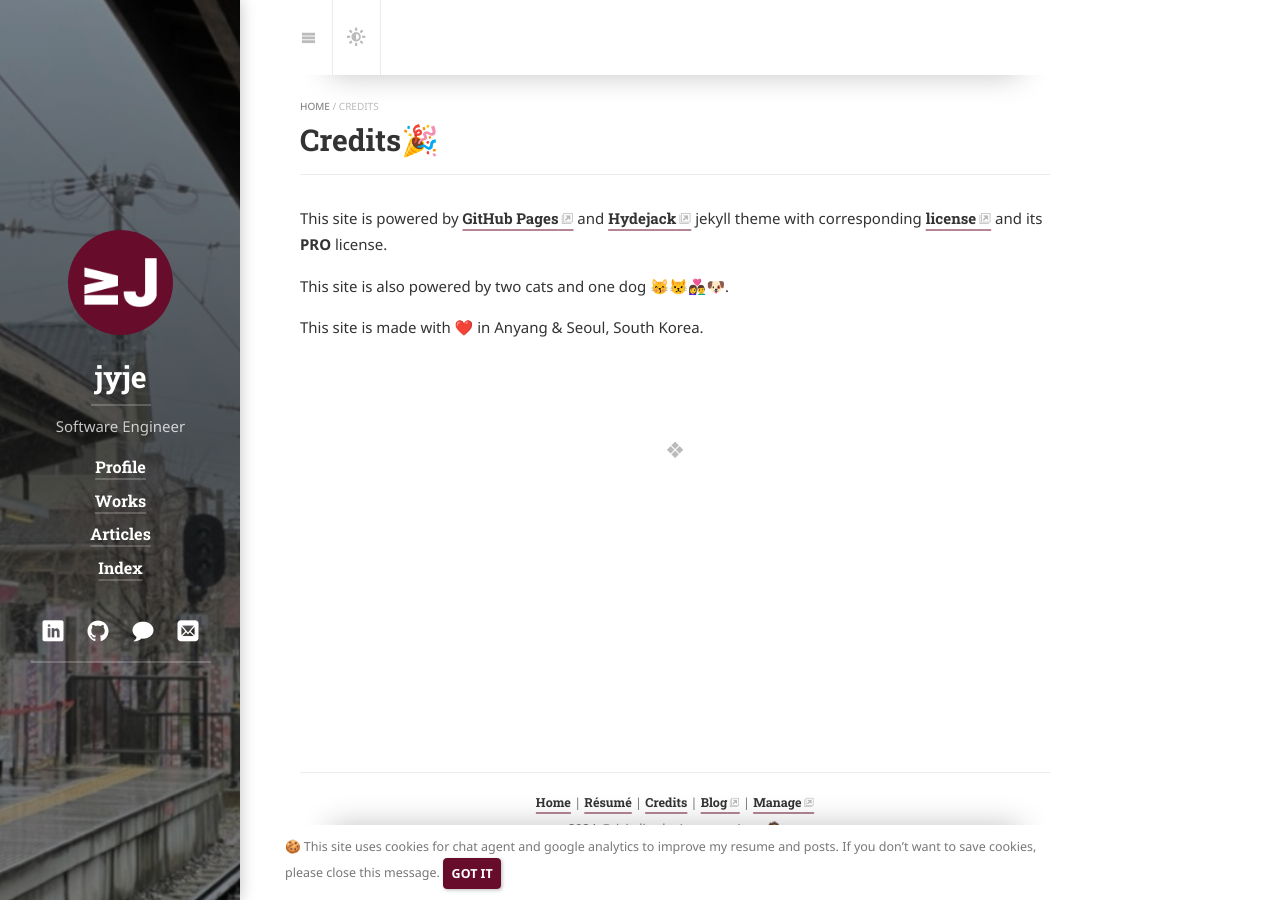
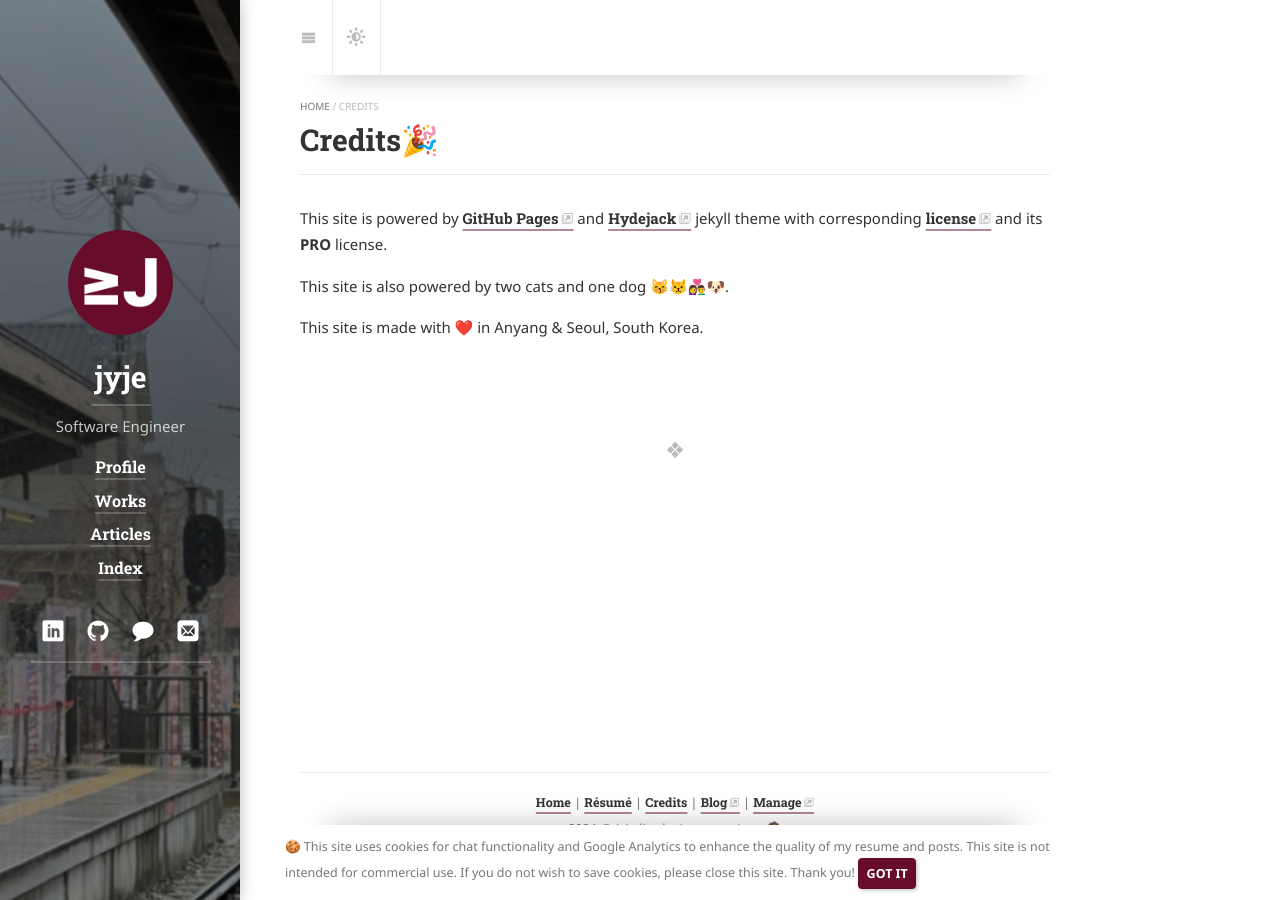
Before and after one commit to jyje/portfolio, a Jekyll site: the page built from credits.md, in a window 1280 px wide. Built offline with Jekyll 4.4.1, drawn with Linux system fonts in a browser that asks for light colours; cached includes are drawn as plain includes; nearby versions of some CDN libraries; some web fonts are replaced; library files that are not in the unit come from our copies; our own code applies the rules of GitHub Pages for plain Markdown files.

Commit message:
🔧 string/cookies: improve notification message

```diff
--- a/_data/strings.yml
+++ b/_data/strings.yml
@@ -45,7 +45,7 @@ continue_reading:      >
 
 cookies_banner:
   text:                > # This site uses cookies. [Cookies Policy](/cookies-policy/).
-    🍪 This site uses cookies for chat agent and google analytics to improve my resume and posts. If you don't want to save cookies, please close this message.
+    🍪 This site uses cookies for chat functionality and Google Analytics to enhance the quality of my resume and posts. This site is not intended for commercial use. If you do not wish to save cookies, please close this site. Thank you!
   okay:                GOT IT
 
 not_found:
```
